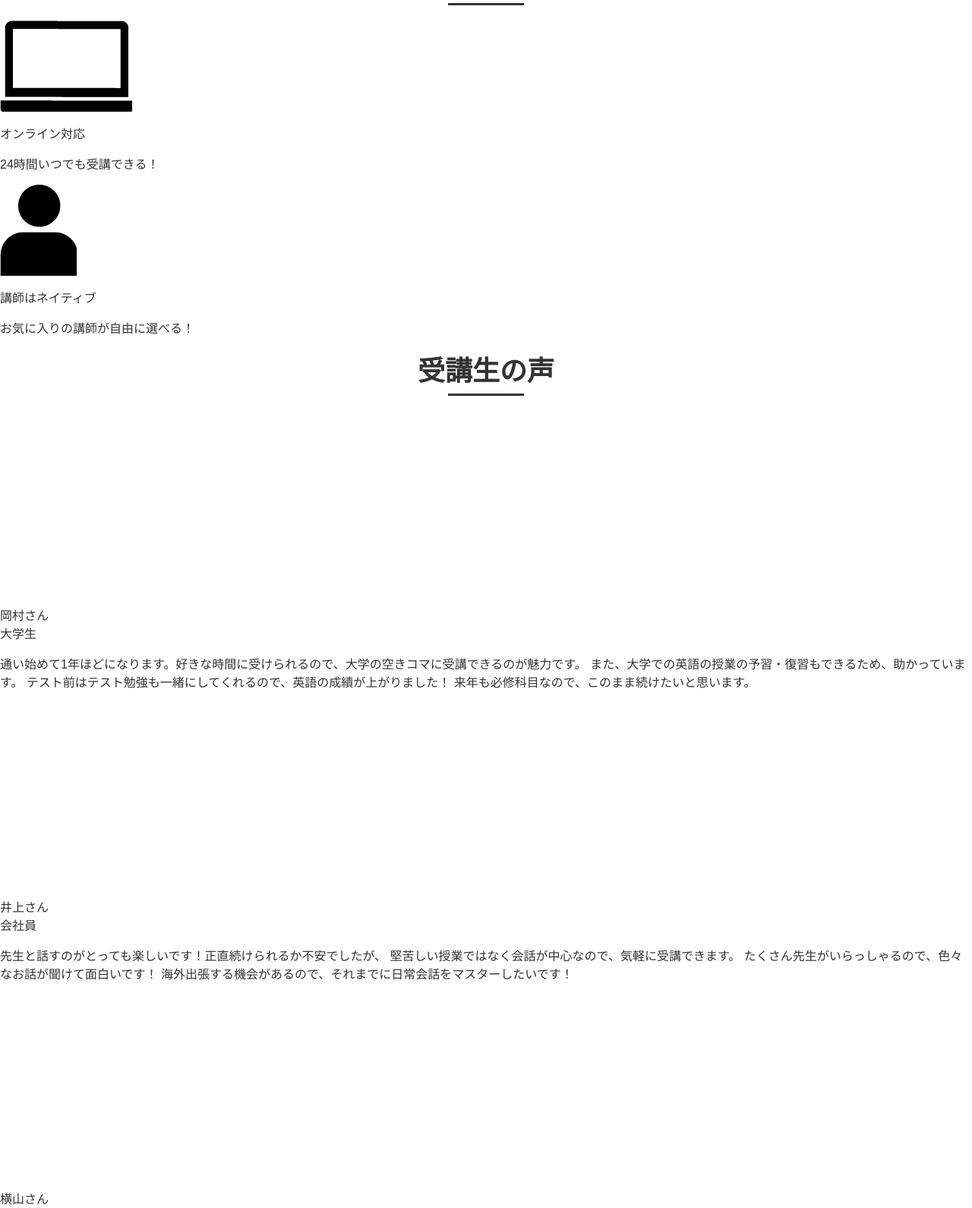
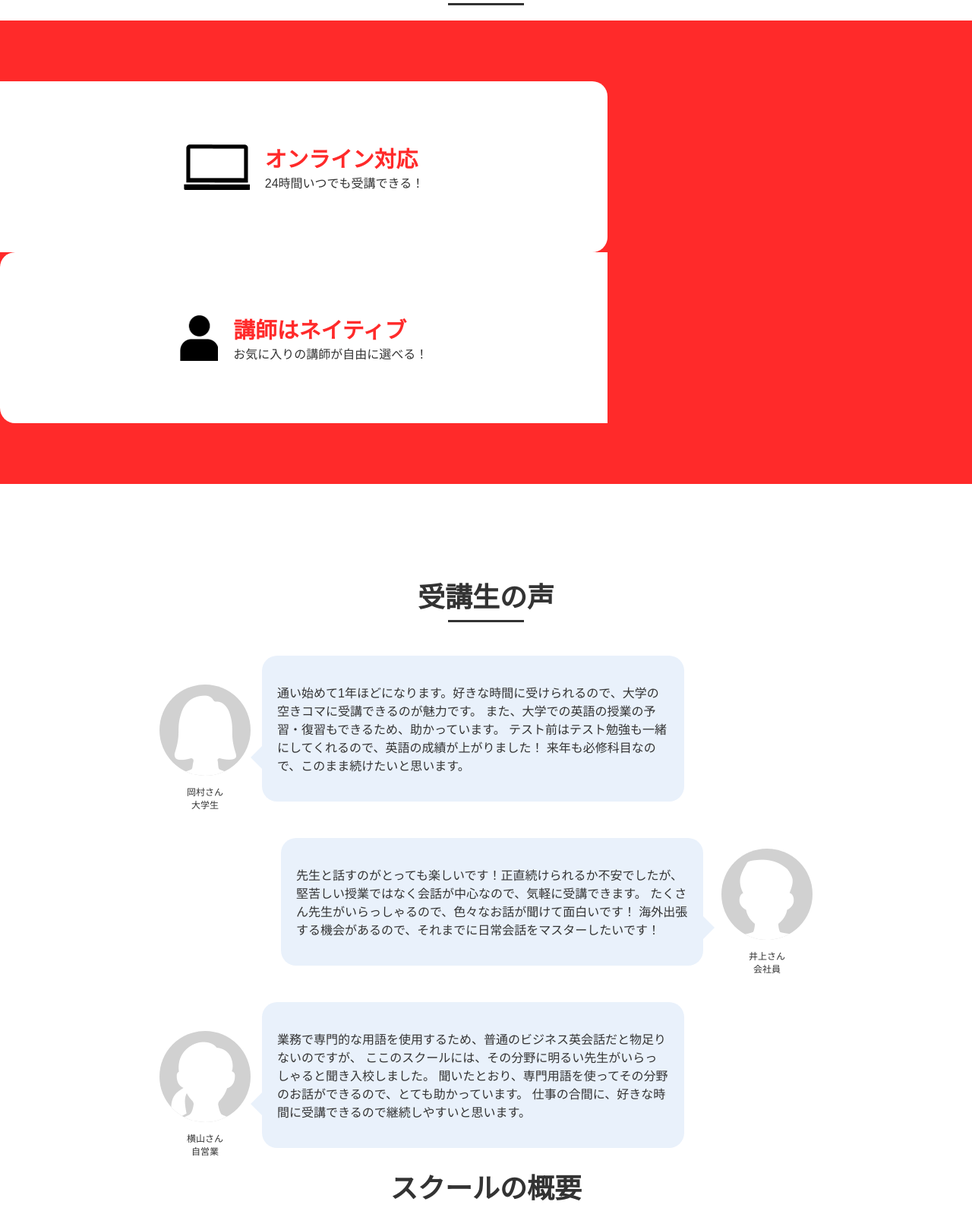
Before and after one commit to makida-suzuka/english_LP, a plain HTML site: page index.html in a window 1280 px wide. Shown: the part 955-2545 px from the top of the page at 76% size. Drawn offline with Linux system fonts and the light colour scheme.

Commit message:
[update]受講者の声セクションのCSS追加

```diff
--- a/index.html
+++ b/index.html
@@ -81,15 +81,19 @@
            <section id="reason">
                 <h2 class="sec-title">BBBが選ばれる理由</h2>
                 <div class="red-bg">
-                    <div class="red-contents">
+                    <div class="red-contents reason-left">
                         <img class="icon" src="img/icon-pc.png">
-                        <p class="red-text">オンライン対応</p>
-                        <p class="red-info">24時間いつでも受講できる！</p>
+                        <div class="reason-text">
+                            <p class="red-text">オンライン対応</p>
+                            <p class="red-info">24時間いつでも受講できる！</p>
+                        </div>
                     </div>
-                    <div class="red-contents">
+                    <div class="red-contents reason-right">
                         <img class="icon" src="img/icon-teacher.png">
-                        <p class="red-text">講師はネイティブ</p>
-                        <p class="red-info">お気に入りの講師が自由に選べる！</p>
+                        <div class="reason-text">
+                            <p class="red-text">講師はネイティブ</p>
+                            <p class="red-info">お気に入りの講師が自由に選べる！</p>
+                        </div>
                     </div>
                 </div>
            </section>
@@ -109,12 +113,8 @@
                         </p>
                     </div>
                 </div>
-                                <div class="student-voice">
-                    <div class="student">
-                        <img class="student-img" src="img/icon-student1.png">
-                        <p class="student-name">井上さん<br>会社員</p>
-                    </div>
-                    <div class="message">
+                    <div class="student-voice right-balloon">
+                    <div class="message right-balloon">
                         <p>
                             先生と話すのがとっても楽しいです！正直続けられるか不安でしたが、
                             堅苦しい授業ではなく会話が中心なので、気軽に受講できます。
@@ -122,10 +122,14 @@
                             海外出張する機会があるので、それまでに日常会話をマスターしたいです！
                         </p>
                     </div>
+                    <div class="student">
+                        <img class="student-img" src="img/icon-student2.png">
+                        <p class="student-name">井上さん<br>会社員</p>
+                    </div>
                 </div>
                                 <div class="student-voice">
                     <div class="student">
-                        <img class="student-img" src="img/icon-student1.png">
+                        <img class="student-img" src="img/icon-student3.png">
                         <p class="student-name">横山さん<br>自営業</p>
                     </div>
                     <div class="message">
--- a/style.css
+++ b/style.css
@@ -237,6 +237,104 @@ h1.logo{
 	20%, 33% { opacity: 1; } /* 表示されるタイミング */
 }
 
+
+/*reason*/
+#reason{
+    margin-bottom: 120px;
+}
+.red-bg{
+    background-color: #FF2A2A;
+    padding: 80px 0;
+    position: relative;
+}
+.red-contents{
+    background-color: #FFF;
+    padding: 80px;
+    display: flex;
+    width: 50%;
+    align-items: center;
+    justify-content: center;
+}
+.red-contents .icon{
+    max-width: 100%;
+    margin-right: 20px;
+    height: 60px;
+
+}
+.red-text{
+    font-weight: bold;
+    font-size: 1.8rem;
+    color: #FF2A2A;
+}
+.reason-text p{
+    margin: 0;
+}
+.reason-left{
+    border-top-right-radius: 20px;
+    border-bottom-right-radius: 20px;
+     animation: slide-left 0.5s ease-out 0s 1 forwards;
+}
+.reason-right{
+    border-top-left-radius: 20px;
+    border-bottom-left-radius: 20px;
+    right: 0;
+}
+
+
+/*voice*/
+#voice{
+    width: 860px;
+    margin: 0 auto;
+}
+.student-voice{
+    display: flex;
+    align-items: end;
+}
+.student{
+    text-align: center;
+}
+.student-name{
+    font-size: 0.75rem;
+}
+.student-img{
+    background-color: #d1d1d1;
+    border-radius: 50%;
+    width: 120px;
+}
+.student-voice .message{
+  position: relative;
+  display: inline-block;
+  margin: 1.5em 1.5em 1.5em 15px;
+  padding: 20px;
+  min-width: 120px;
+  max-width: 60%;
+  font-size: 16px;
+  background: #E9F1FB;
+  border-radius: 20px;
+}
+.student-voice .message::before{
+  content: "";
+  position: absolute;
+  top: 70%;
+  left: -30px;
+  margin-top: -15px;
+  border: 15px solid transparent;
+  border-right: 15px solid #E9F1FB;
+}
+.student-voice .message.right-balloon::before{
+  content: "";
+  position: absolute;
+  top: 70%;
+  left: 100%;
+  margin-top: -15px;
+  border: 15px solid transparent;
+  border-left: 15px solid #E9F1FB;
+}
+.student-voice .right-balloon{
+    margin-left: auto;
+}
+
+
 /* SP */
 @media screen and (max-width:485px){
 
```
